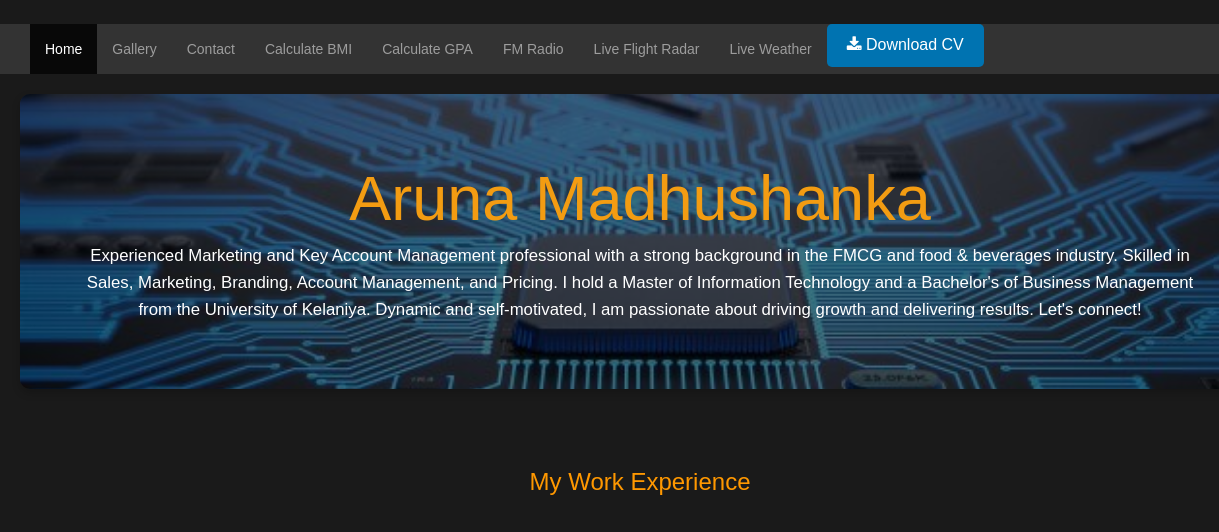
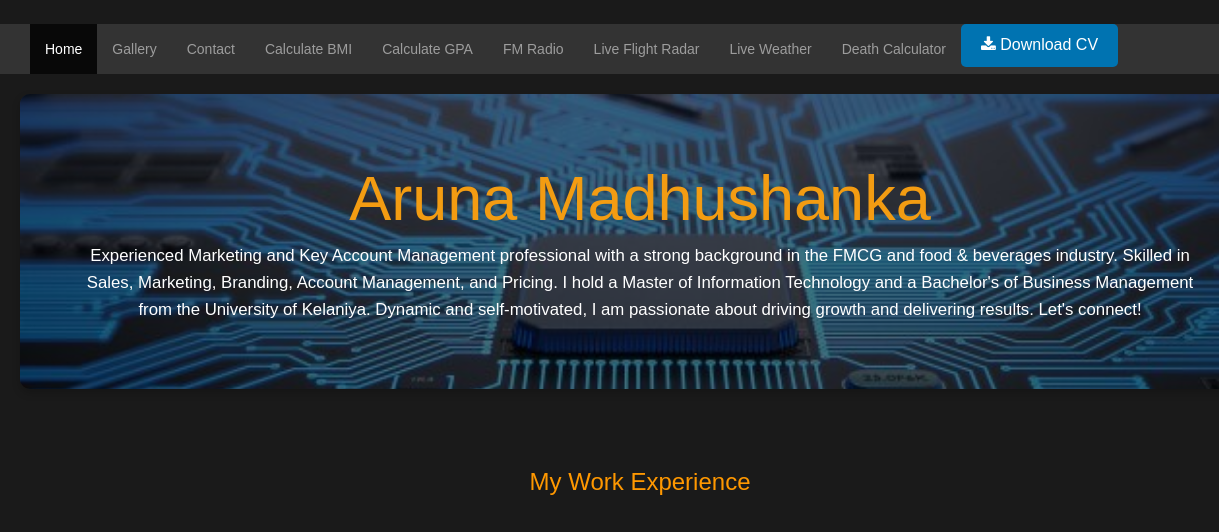
Before and after one commit to Arunamadhu/runamadhu.github.io, a plain HTML site: page index.html in a window 1280 px wide. Shown: the top 532 px of the page, 0-1219 px from the left. Drawn offline with nearby package versions, Linux system fonts and the light colour scheme.

Commit message:
Update index.html

```diff
--- a/index.html
+++ b/index.html
@@ -220,6 +220,7 @@ pexels-timmossholder-1764702
 	<li><a href="FM.html">FM Radio</a></li>
 	<li><a href="https://www.flightradar24.com/51.50,-0.12/6">Live Flight Radar</a></li>
 	<li><a href="https://www.ventusky.com/">Live Weather</a></li>
+	<li><a href="death.html">Death Calculator</a></li>
         <a href="Aruna.pdf" download class="download-button">
         <i class="fa fa-download"></i> Download CV </a>
       </ul>
```
